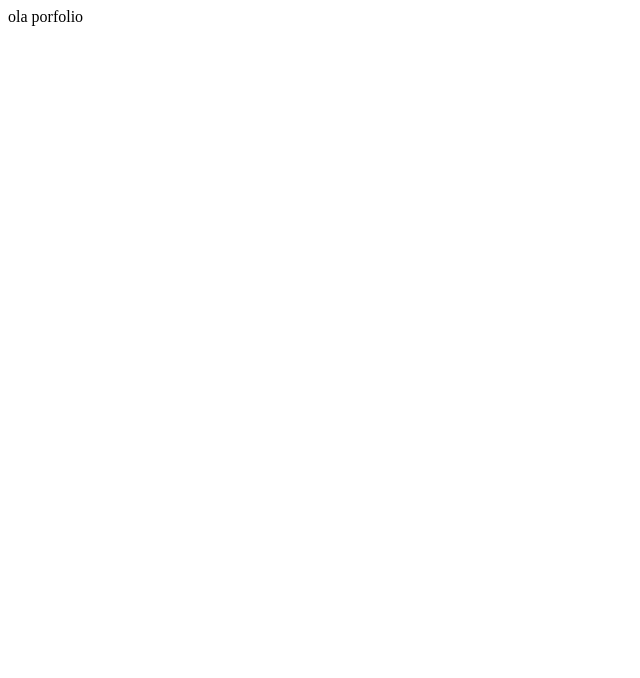
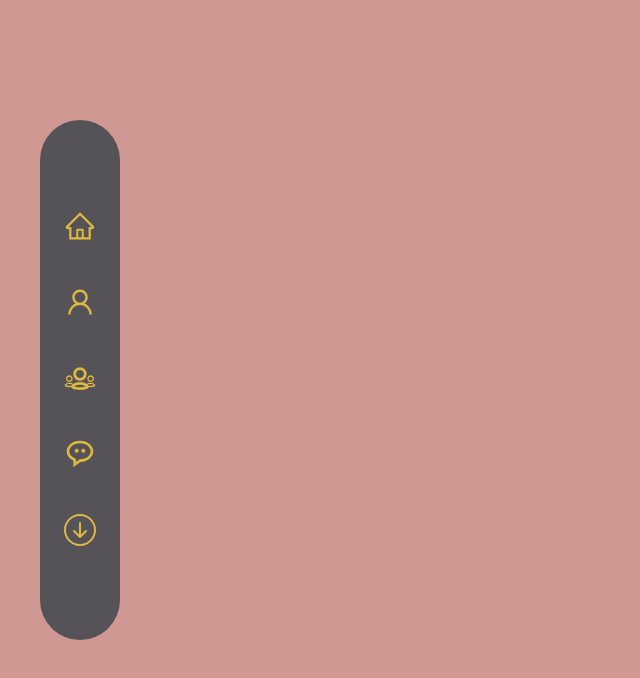
Before and after one commit to matheus1810/portfolio, a React (Create React App) app: page / in a window 1280 px wide. Shown: the top 678 px of the page, without its empty margins (0-640 px from the left). Built offline with nearby package versions, Linux system fonts and the light colour scheme.

Commit message:
barra navegacao desktop feito

```diff
--- a/package.json
+++ b/package.json
@@ -10,9 +10,12 @@
     "@types/node": "^16.11.36",
     "@types/react": "^18.0.9",
     "@types/react-dom": "^18.0.5",
+    "@types/styled-components": "^5.1.25",
     "react": "^18.1.0",
     "react-dom": "^18.1.0",
+    "react-icons": "^4.3.1",
     "react-scripts": "5.0.1",
+    "styled-components": "^5.3.5",
     "typescript": "^4.6.4",
     "web-vitals": "^2.1.4"
   },
--- a/public/index.html
+++ b/public/index.html
@@ -24,7 +24,14 @@
       work correctly both with client-side routing and a non-root public URL.
       Learn how to configure a non-root public URL by running `npm run build`.
     -->
-    <title>React App</title>
+    <title>Matheus</title>
+
+    <style>
+      body{
+        color:#66101f;
+      }
+    </style>
+
   </head>
   <body>
     <noscript>You need to enable JavaScript to run this app.</noscript>
--- a/src/App.tsx
+++ b/src/App.tsx
@@ -1,10 +1,16 @@
+import { Navigation } from "./components/Navigation/Navigation";
+import GlobalStyle from "./GlobalStyles";
+import Home from "./Home/Home";
 
 function App() {
+
   return (
     <div>
-     ola porfolio
+      <GlobalStyle />
+      <Home />
     </div>
   );
+
 }
 
 export default App;
--- /dev/null
+++ b/src/GlobalStyles.ts
@@ -0,0 +1,16 @@
+import { createGlobalStyle } from 'styled-components';
+const color1 = '#acecf7'
+const color2 = '#D6F6DD'
+const color3 = '#F9A620'
+
+const GlobalStyle = createGlobalStyle`
+  body {
+    margin: 0;
+    padding: 0;
+    box-sizing:border-box;
+    background-color:#CF9893;
+    font-family: Open-Sans, Helvetica, Sans-Serif;
+  }
+`;
+
+export default GlobalStyle;
--- /dev/null
+++ b/src/Home/Home.tsx
@@ -0,0 +1,13 @@
+import { Navigation } from "../components/Navigation/Navigation";
+
+
+function Home() {
+    return (
+        <>
+      <Navigation/>
+
+        </>
+    )
+
+}
+export default Home;
--- /dev/null
+++ b/src/components/Navigation/Navigation.tsx
@@ -0,0 +1,32 @@
+import { AiOutlineHome } from "react-icons/ai";
+import { AiOutlineUser } from "react-icons/ai";
+import { TiGroupOutline } from "react-icons/ti";
+import { BiMessageRoundedDots } from "react-icons/bi";
+import { BsArrowDownCircle } from "react-icons/bs";
+import { Container } from "./styled";
+
+
+
+export const Navigation = () => {
+    return (
+        <Container>
+            <div className="navigation">
+                <a href="#home">
+                    <AiOutlineHome className="icon" />
+                </a>
+                <a href="#about">
+                    <AiOutlineUser className="icon" />
+                </a>
+                <a href="#members">
+                    <TiGroupOutline className="icon" />
+                </a>
+                <a href="#contact">
+                    <BiMessageRoundedDots className="icon" />
+                </a>
+                <a href="#footer">
+                    <BsArrowDownCircle className="icon" />
+                </a>
+            </div>
+        </Container>
+    )
+}
--- /dev/null
+++ b/src/components/Navigation/styled.ts
@@ -0,0 +1,28 @@
+import styled from "styled-components"
+
+export const Container = styled.div`
+
+.navigation {
+  position: fixed;
+  left: 40px;
+  top: 15%;
+  background-color:#555358;
+  display: flex;
+  flex-direction: column;
+  justify-content: center;
+  align-items: center;
+  gap:40px;
+  border-radius: 50px;
+  width:80px;
+  height:65vh;
+}
+.icon{
+    font-size:2em;
+   color:#DEB841;
+}
+.icon:hover{
+    border-bottom:2px solid ;
+}
+
+
+`
--- a/src/constants/colors.ts
+++ /dev/null
@@ -1,4 +0,0 @@
-export const primary = "#66101f"
-export const secondary  = "#eeeeff"
-export const tertiary  = "#f6f5ae"
-export const other  = "#01a7c2"
```
Also changed, not shown: 1 other file (tests, documents, lock files or other folders).
